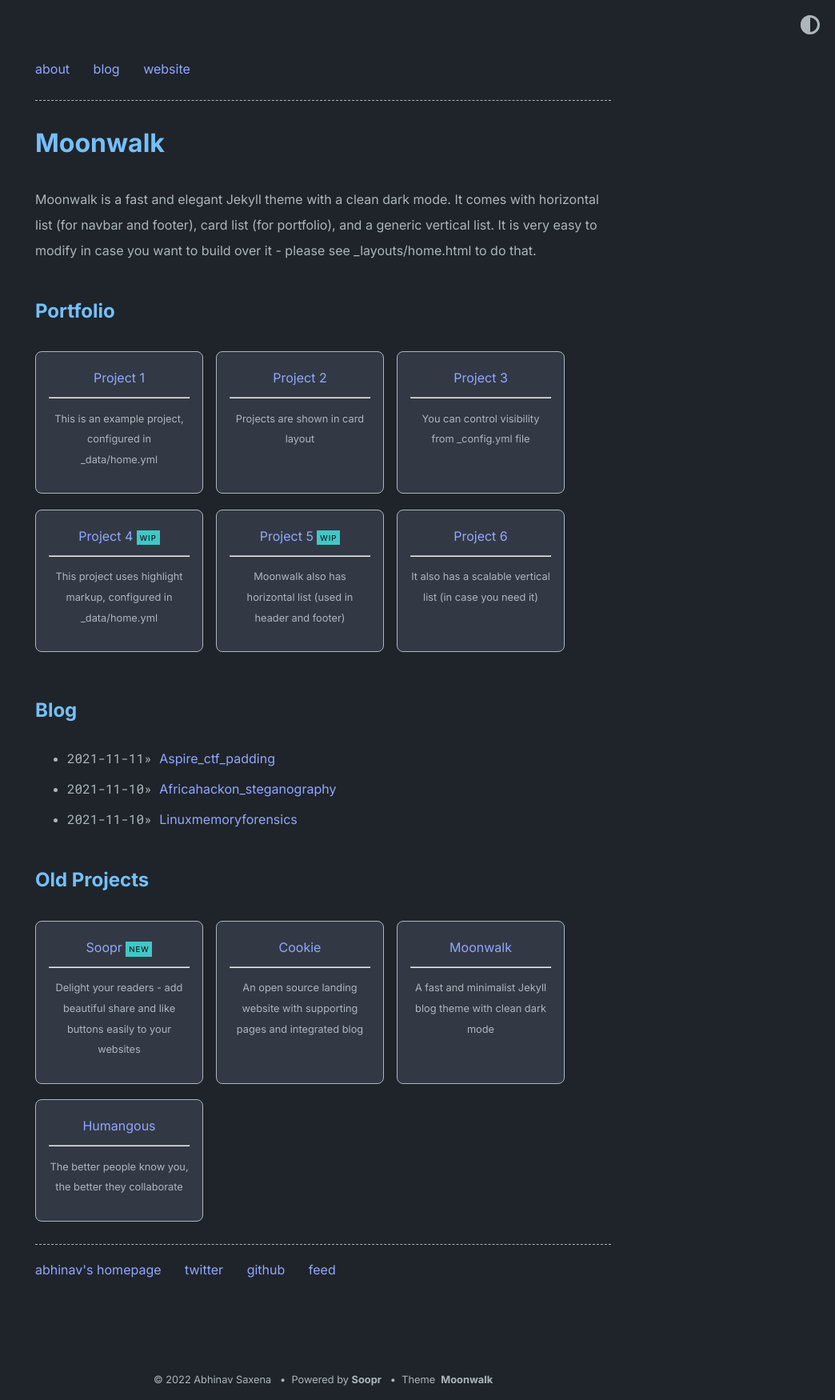
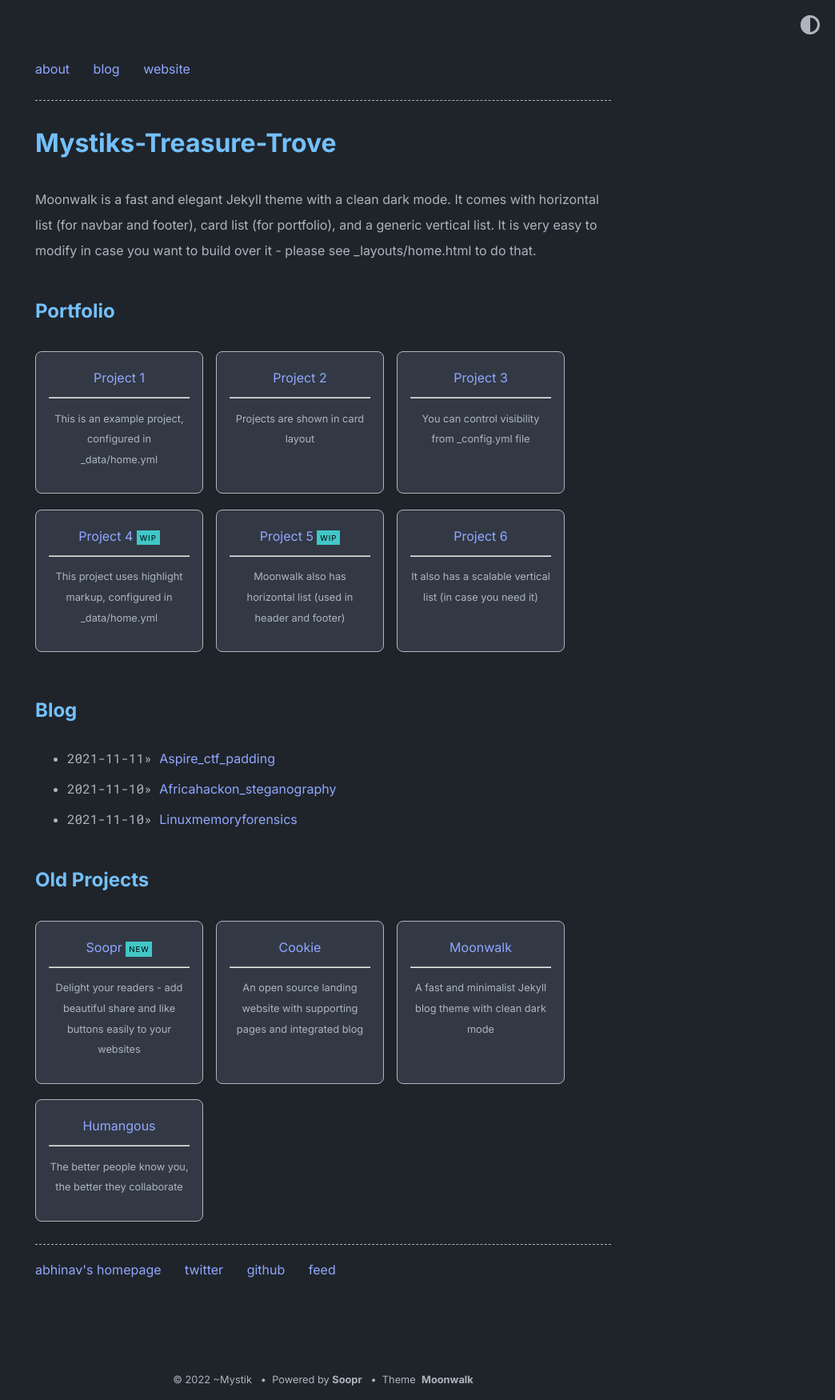
Before and after one commit to mystickev/mystickev.github.io, a Jekyll site: the page built from index.md, in a window 1280 px wide. Shown: the whole page at 80% size, without its empty margins (236-1280 px from the left). Built offline with Jekyll 4.4.1, drawn with Linux system fonts in a browser that asks for light colours.

Commit message:
Update _config.yml

```diff
--- a/_config.yml
+++ b/_config.yml
@@ -1,6 +1,6 @@
-title: Moonwalk
-author: Abhinav Saxena
-url: https://www.abhinavsaxena.com/moonwalk # root address of the site
+title: Mystiks-Treasure-Trove
+author: ~Mystik
+url: https://mystickev.github.io # root address of the site
 description: > # description of the site (multiple lines allowed)
   Moonwalk is a fast and elegant Jekyll theme with a clean dark mode. It comes with horizontal list (for navbar and footer), card list (for portfolio), and a generic vertical list. It is very easy to modify in case you want to build over it - please see _layouts/home.html to do that.
 
@@ -9,7 +9,7 @@ permalink: /:slug
 favicon: "./logo.png" # relative path to site's favicon
 
 twitter:
-    username: abhinav # update or delete this
+    username: mystik_kev # update or delete this
     card: summary_large_image
 
 #theme: moonwalk # if you are using GitHub Pages, change it to remote_theme: abhinavs/moonwalk
@@ -39,7 +39,7 @@ theme_config:
     title_old_projects: Old Projects
 
 soopr:
-  publish_token: "" # sign up at https://www.soopr.co to get your publish token and personalize share and reaction options
+  publish_token: "pt_fd0b1d937b7990963479f8ddb18c3b89" # sign up at https://www.soopr.co to get your publish token and personalize share and reaction options
 
 highlighter: rouge
 
```
